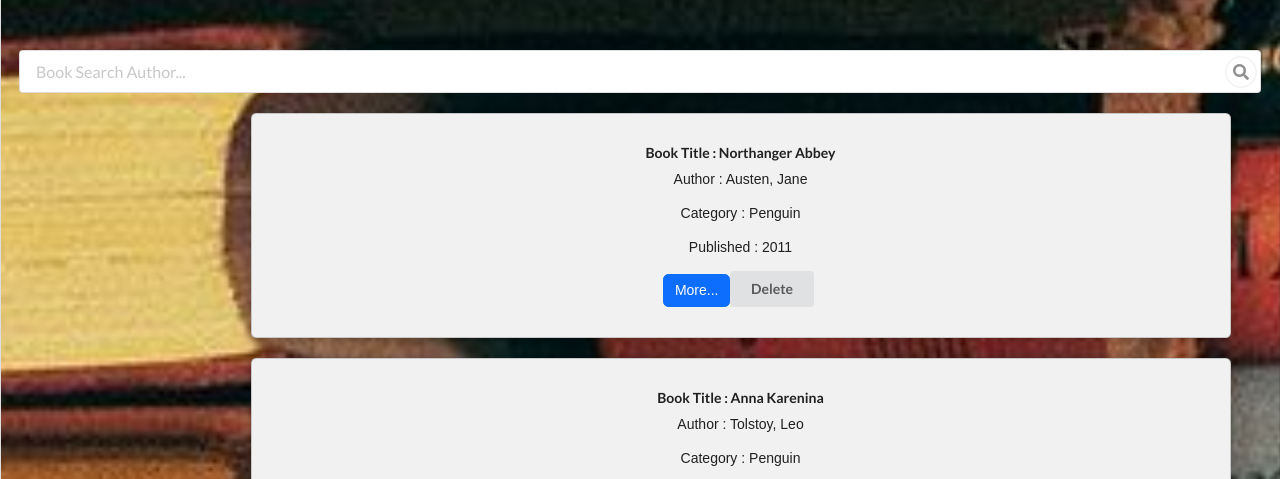
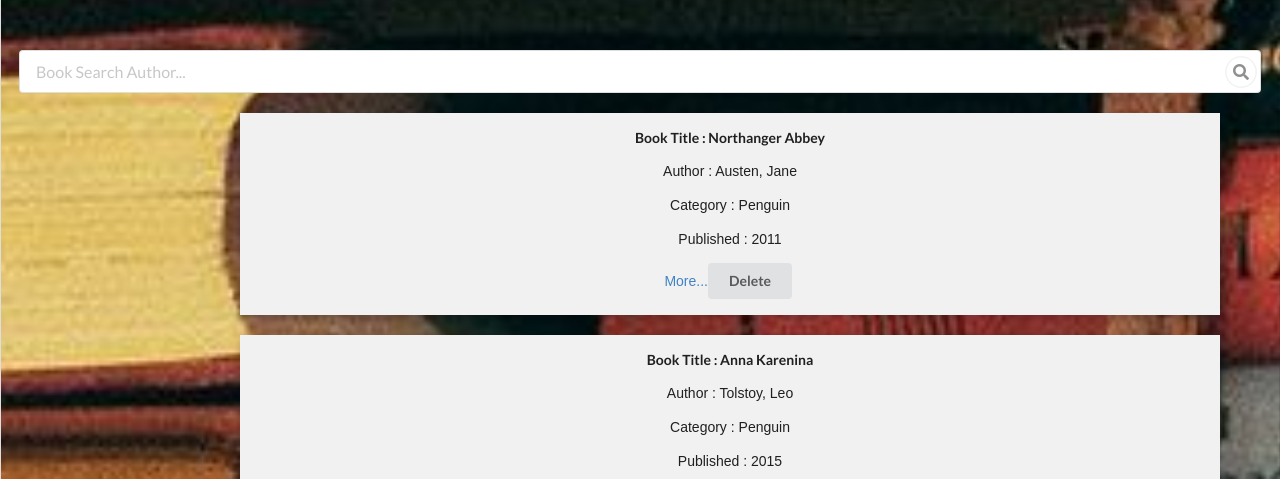
Before and after one commit to Noela-Murugi/BookLib, a React app: page public/index.html in a window 1280 px wide. Shown: the part 278-757 px from the top of the page. Built offline with nearby package versions, Linux system fonts and the light colour scheme; data requests are answered from the project's data file.

Commit message:
Update index.html

```diff
--- a/public/index.html
+++ b/public/index.html
@@ -4,7 +4,6 @@
     <meta charset="utf-8">
     <meta name="viewport" content="width=device-width, initial-scale=1">
     <link rel="shortcut icon" href="%PUBLIC_URL%/favicon.ico">
-    <link href="https://cdn.jsdelivr.net/npm/bootstrap@5.2.2/dist/css/bootstrap.min.css" rel="stylesheet" integrity="sha384-Zenh87qX5JnK2Jl0vWa8Ck2rdkQ2Bzep5IDxbcnCeuOxjzrPF/et3URy9Bv1WTRi" crossorigin="anonymous">
 
     <!--
       Notice the use of %PUBLIC_URL% in the tag above.
```
